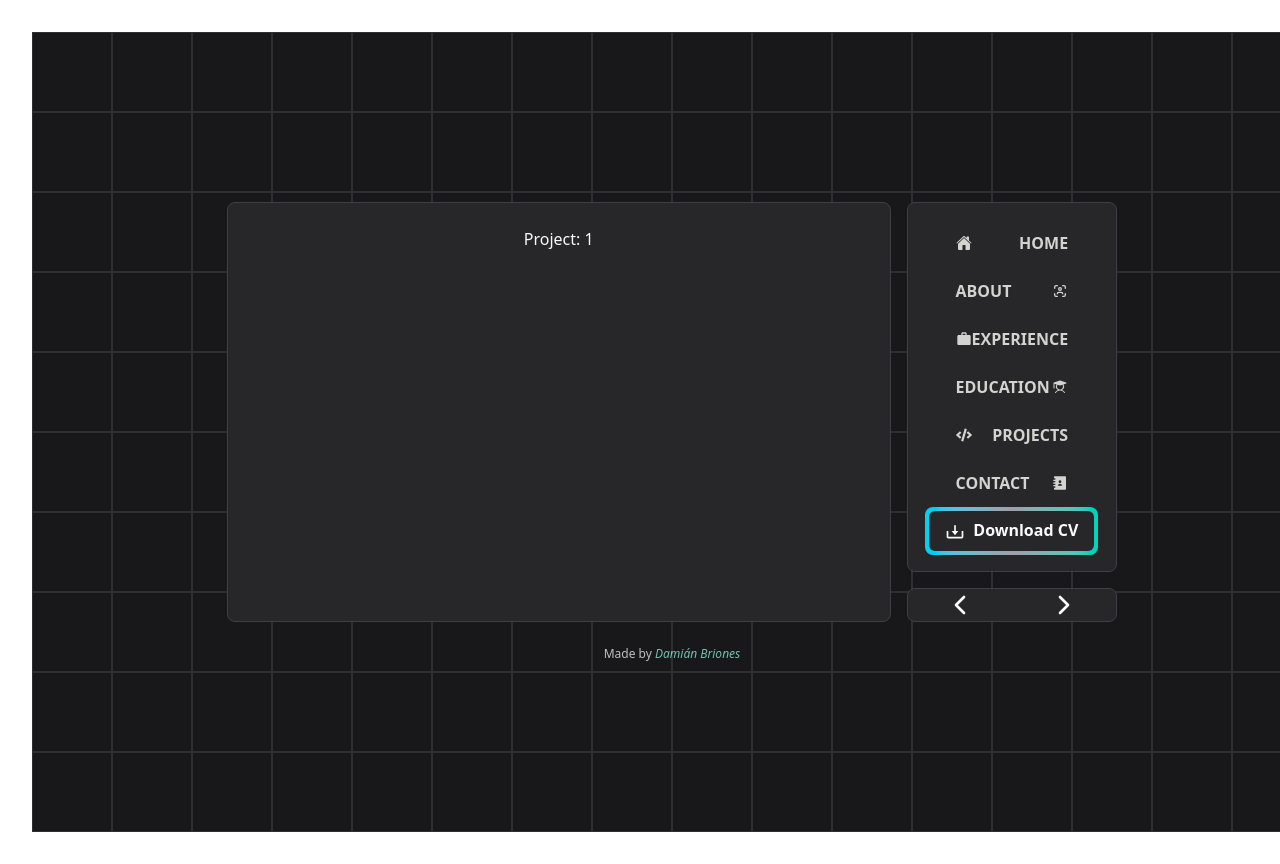
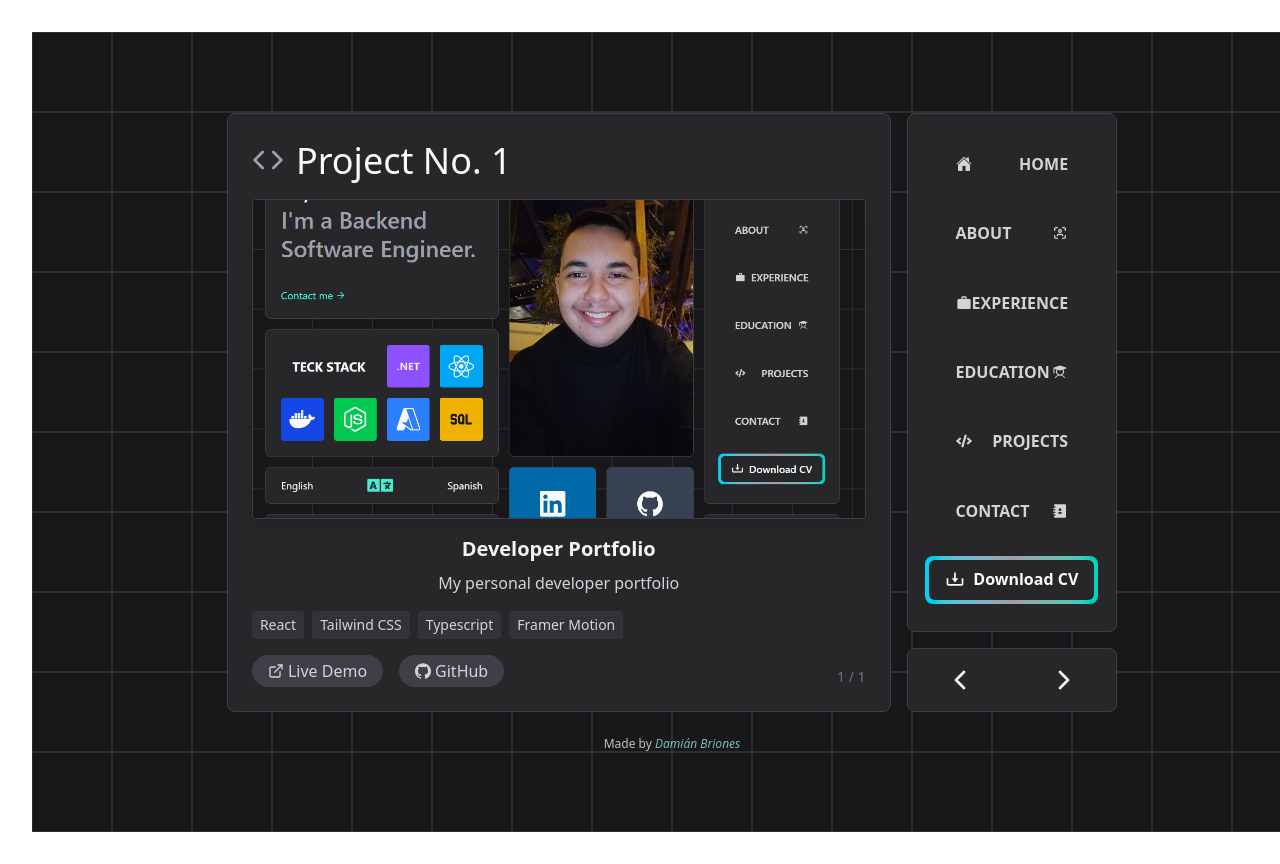
Before and after one commit to CodeINN95612/damian-briones-portfolio, a React (Vite) app: page / in a window 1280 px wide. Both pictures are taken after a click on the button "PROJECTS". Shown: the top 864 px of the page. Built offline with nearby package versions, Linux system fonts and the light colour scheme.

Commit message:
Project Box finished. TODO more projects and certifications

```diff
--- a/src/assets/data.tsx
+++ b/src/assets/data.tsx
@@ -150,7 +150,7 @@ export const myInfo = {
       title: "Developer Portfolio",
       description: "My personal developer portfolio",
       technologies: ["React", "Tailwind CSS", "Typescript", "Framer Motion"],
-      liveLink: "https://damian-briones-portfolio.vercel.app",
+      liveLink: "https://www.damianbriones.dev",
       githubLink: "https://github.com/CodeINN95612/damian-briones-portfolio",
       image: "/projects/portfolio.png",
     },
--- a/src/components/VentoGrid.tsx
+++ b/src/components/VentoGrid.tsx
@@ -1,5 +1,5 @@
 import { motion } from "framer-motion";
-import { useCallback, useEffect, useState } from "react";
+import { useCallback, useState } from "react";
 import { AnimatedBox } from "./animated-ui/AnimatedBox";
 import { myInfo } from "../assets/data";
 import { SiGithub, SiLinkedin } from "react-icons/si";
@@ -17,6 +17,7 @@ import { AnimatedHobbiesBox } from "./animated-ui/AnimatedHobbiesBox";
 import { AnimatedEducationBox } from "./animated-ui/AnimatedEducationBox";
 import { useSectionContext } from "../hooks/useSectionContext";
 import { AnimatedRightLeftBox } from "./animated-ui/AnimatedRightLeftBox";
+import { AnimatedProjectsBox } from "./animated-ui/AnimatedProjectsBox";
 
 export const VentoGrid = () => {
   return (
@@ -47,45 +48,28 @@ const NormalOrProjectsBox = () => {
     setCurrentProjectId((prev) => (prev > 0 ? prev - 1 : maxProjectId));
   }, [maxProjectId]);
 
-  useEffect(() => {
-    if (activeSection === "projects") {
-      console.log("Current Project ID:", currentProjectId + 1);
-    }
-  }, [currentProjectId, activeSection]);
-
-  if (activeSection === "projects") {
-    return (
-      <>
-        <ProjectsBox currentProjectId={currentProjectId} />
-        <AnimatedMenuBox />
+  return (
+    <>
+      {activeSection === "projects" ? (
+        <AnimatedProjectsBox currentProjectId={currentProjectId} />
+      ) : null}
+      {activeSection !== "projects" ? <EmptyBox /> : null}
+      {activeSection !== "projects" ? <AnimatedHeaderBox /> : null}
+      {activeSection !== "projects" ? <ExperienceOrAboutOrImageBox /> : null}
+      <AnimatedMenuBox />
+      {activeSection !== "projects" ? <SecondaryInformationBox /> : null}
+      {activeSection !== "projects" ? <LanguagesBox /> : null}
+      {activeSection !== "projects" ? <FreelanceOrSocialsBox /> : null}
+      {activeSection !== "projects" ? <EmailBox /> : null}
+      {activeSection !== "projects" ? <LocationBox /> : null}
+      {activeSection !== "projects" ? <EmptyBox /> : null}
+      {activeSection === "projects" ? (
         <AnimatedRightLeftBox
           onLeftClick={setPreviousProject}
           onRightClick={setNextProject}
         />
-      </>
-    );
-  }
-
-  return (
-    <>
-      <EmptyBox />
-      <AnimatedHeaderBox />
-      <ExperienceOrAboutOrImageBox />
-      <AnimatedMenuBox />
-      <SecondaryInformationBox />
-      <LanguagesBox />
-      <FreelanceOrSocialsBox />
-      <EmailBox />
-      <LocationBox />
+      ) : null}
     </>
-  );
-};
-
-const ProjectsBox = ({ currentProjectId }: { currentProjectId: number }) => {
-  return (
-    <AnimatedBox className="col-span-9 row-span-6">
-      <h3>Project: {currentProjectId + 1}</h3>
-    </AnimatedBox>
   );
 };
 
--- /dev/null
+++ b/src/components/animated-ui/AnimatedProjectsBox.tsx
@@ -0,0 +1,75 @@
+import { Code, ExternalLink } from "lucide-react";
+import { AnimatedBox } from "./AnimatedBox";
+import { myInfo } from "../../assets/data";
+import { SiGithub } from "react-icons/si";
+
+export type AnimatedProjectsBoxProps = {
+  currentProjectId: number;
+};
+
+export const AnimatedProjectsBox = ({
+  currentProjectId,
+}: AnimatedProjectsBoxProps) => {
+  const currentProject = myInfo.projects[currentProjectId];
+  const maxProjects = myInfo.projects.length;
+
+  const { title, description, image, technologies, liveLink, githubLink } =
+    currentProject;
+
+  return (
+    <AnimatedBox className="col-span-9 row-span-6 max-h-[90vh] overflow-y-auto">
+      <div className="relative">
+        <div className="absolute bottom-0 right-0 text-sm text-zinc-500">
+          {currentProjectId + 1} / {maxProjects}
+        </div>
+        <h2 className="text-4xl font-medium leading-tight flex items-center gap-3">
+          <Code className="size-8 text-zinc-400" />{" "}
+          {`Project No. ${currentProjectId + 1}`}
+        </h2>
+        <img
+          src={image}
+          alt={title}
+          className="w-full h-80 object-cover mt-4 rounded border border-zinc-700 shadow-lg"
+        />
+        <div className="mt-4">
+          <h3 className="text-xl font-semibold text-zinc-100 mb-2">{title}</h3>
+          <p className="text-zinc-300 mb-4">{description}</p>
+          <div className="flex flex-wrap gap-2 mb-4">
+            {technologies.map((tech, index) => (
+              <span
+                key={index}
+                className="text-zinc-300 bg-zinc-700/50 rounded px-2 py-1 text-sm"
+              >
+                {tech}
+              </span>
+            ))}
+          </div>
+          <div className="flex gap-4">
+            {liveLink && (
+              <a
+                href={liveLink}
+                target="_blank"
+                rel="noopener noreferrer"
+                className="flex items-center text-zinc-300 hover:text-zinc-100 bg-zinc-700 px-4 py-1 rounded-full"
+              >
+                <ExternalLink className="w-4 h-4 mr-1" />
+                Live Demo
+              </a>
+            )}
+            {githubLink && (
+              <a
+                href={githubLink}
+                target="_blank"
+                rel="noopener noreferrer"
+                className="flex items-center text-zinc-300 hover:text-zinc-100 bg-zinc-700 px-4 py-1 rounded-full"
+              >
+                <SiGithub className="w-4 h-4 mr-1" />
+                GitHub
+              </a>
+            )}
+          </div>
+        </div>
+      </div>
+    </AnimatedBox>
+  );
+};
```
Also changed, not shown: public/projects/portfolio.png (added).
